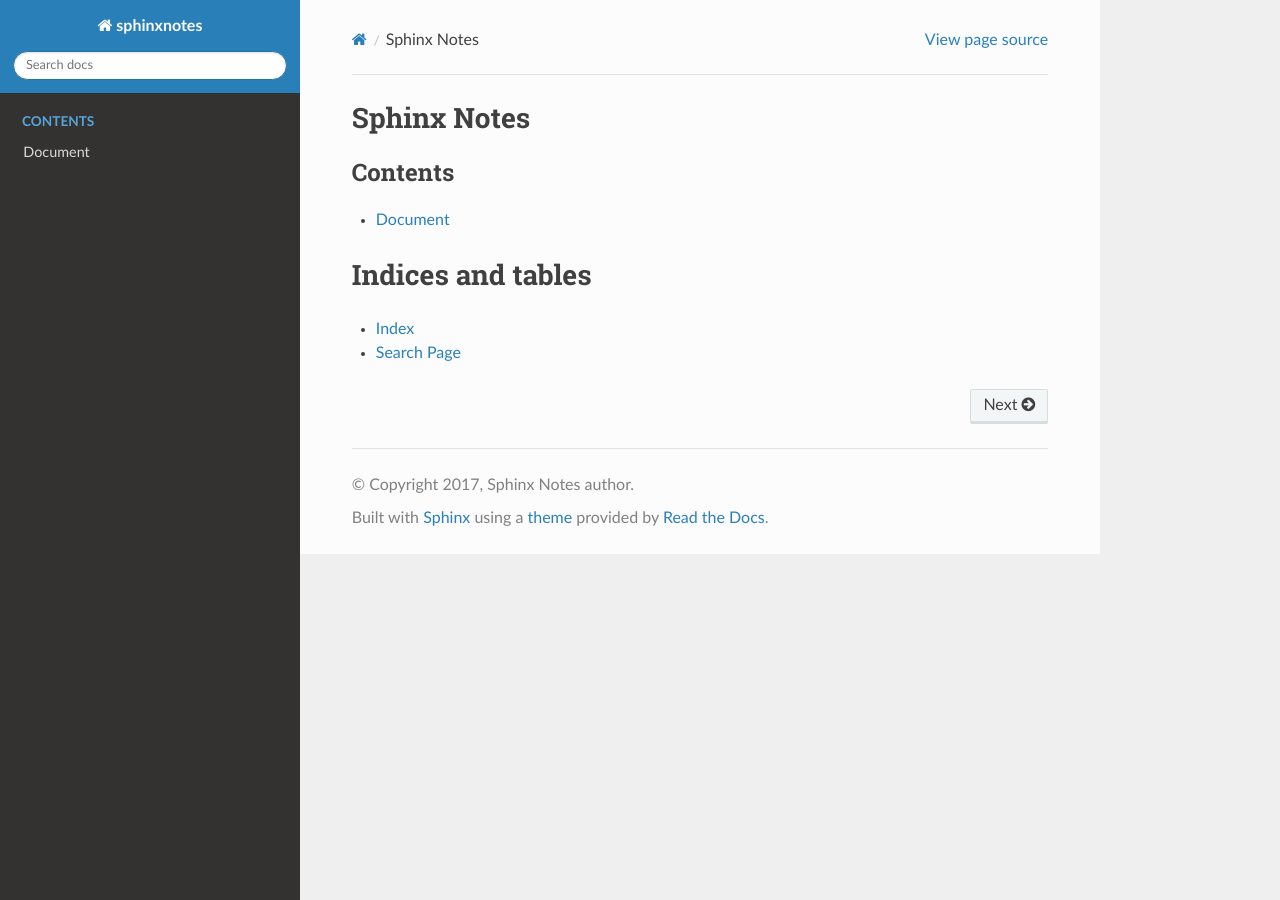
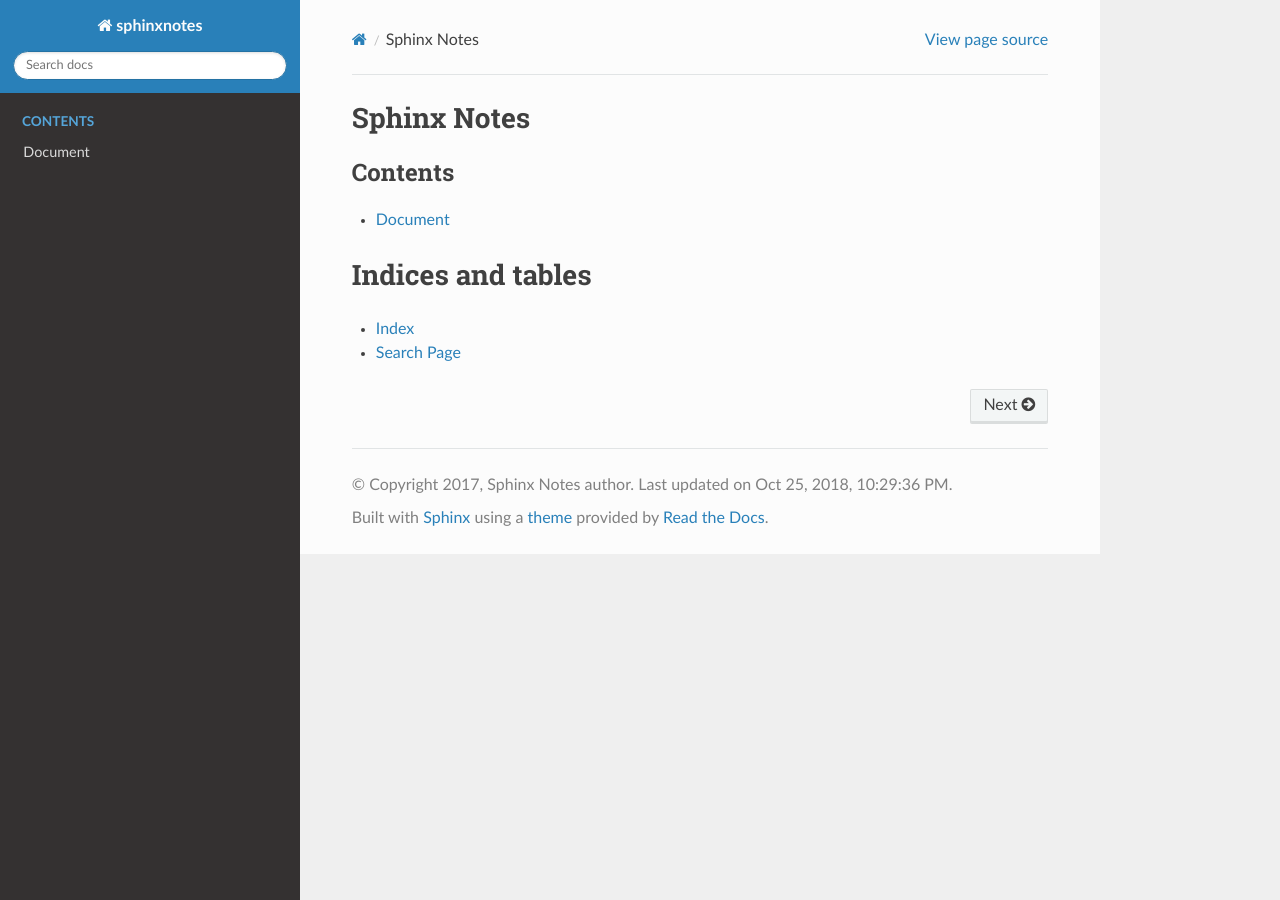
Before and after one commit to heterotopian/sphinxnotes, a Sphinx documentation site: the page built from source/index.rst, in a window 1280 px wide. Built offline with Sphinx 7.4.7 and the Read the Docs theme 2.0.0, drawn with Linux system fonts in a browser that asks for light colours.

Commit message:
Add last updated footer

```diff
--- a/source/conf.py
+++ b/source/conf.py
@@ -149,7 +149,7 @@ html_static_path = ['../static']
 
 # If not '', a 'Last updated on:' timestamp is inserted at every page bottom,
 # using the given strftime format.
-#html_last_updated_fmt = '%b %d, %Y'
+html_last_updated_fmt = '%c'
 
 # If true, SmartyPants will be used to convert quotes and dashes to
 # typographically correct entities.
```
